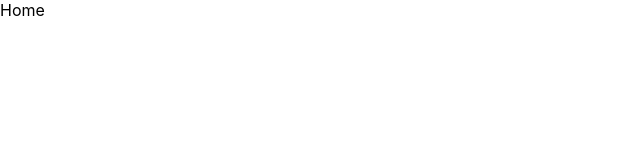
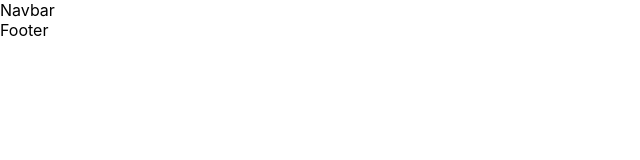
Before and after one commit to Ashish-kolhe/ExamModule, a React (Create React App) app: page / in a window 1280 px wide. Shown: the top 160 px of the page, without its empty margins (0-640 px from the left). Built offline with nearby package versions, Linux system fonts and the light colour scheme.

Commit message:
Navbar+Footer

```diff
--- a/src/user/components/Navbar.jsx
+++ b/src/user/components/Navbar.jsx
@@ -1,7 +1,9 @@
 import React from 'react'
 
-export const Navbar = () => {
+const Navbar = () => {
   return (
     <div>Navbar</div>
   )
 }
+
+export default Navbar
--- a/src/user/pages/Home.jsx
+++ b/src/user/pages/Home.jsx
@@ -1,7 +1,11 @@
 import React from 'react'
-
+import { Footer } from '../components/Footer';
+import Navbar from '../components/Navbar';
 export const Home = () => {
   return (
-    <div>Home</div>
+    <div>
+      <Navbar />
+      <Footer />
+    </div>
   )
 }
```
